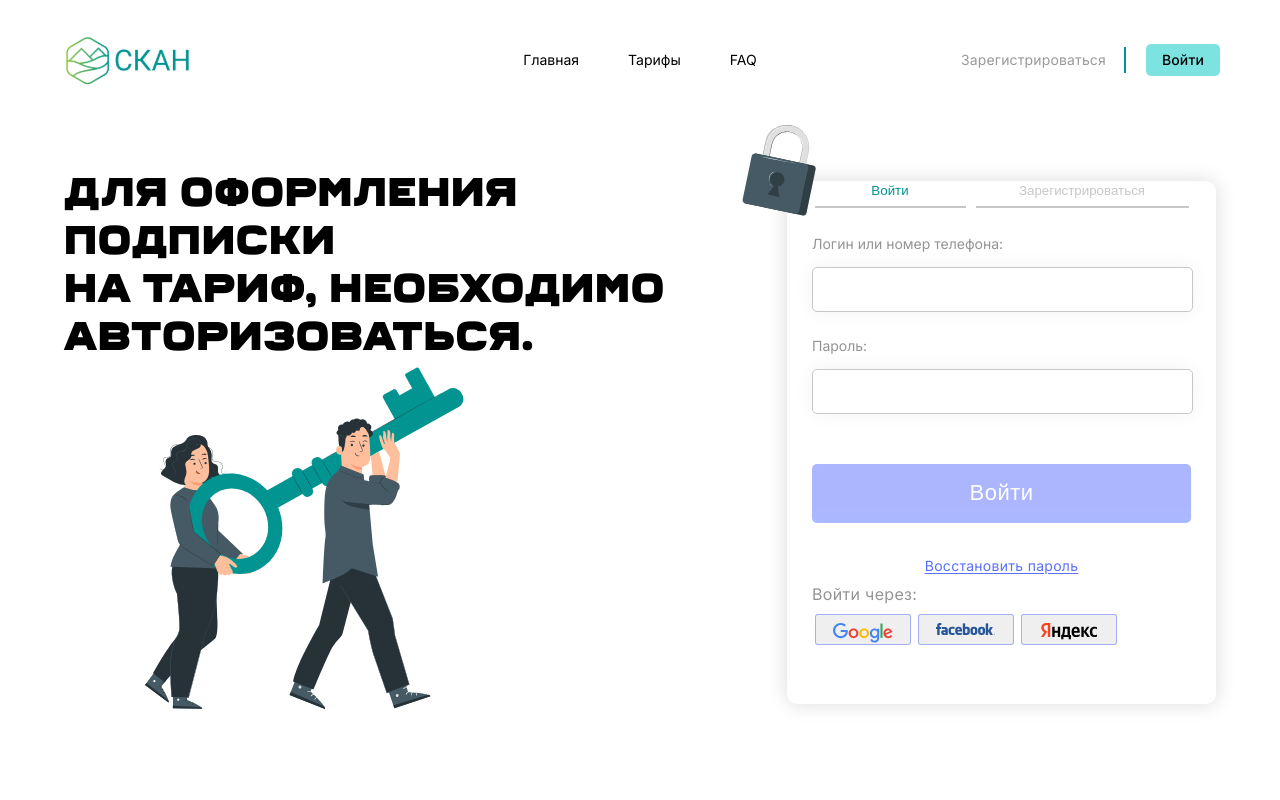
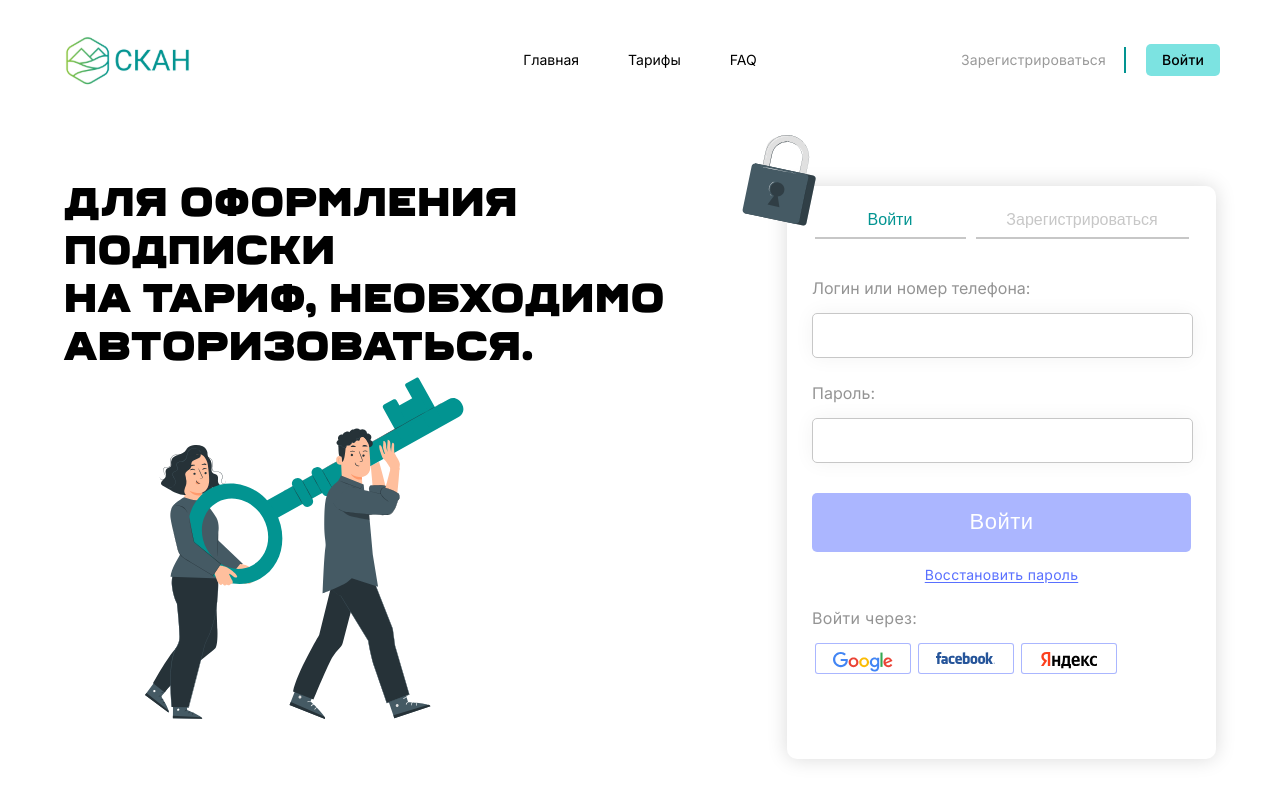
Before and after one commit to zminat/scan, a React (Vite) app: page /auth in a window 1280 px wide. Shown: the top 800 px of the page. Built offline with nearby package versions, Linux system fonts and the light colour scheme; a small style sheet from the web is missing.

Commit message:
Fixed font-sizes and margins in login form.

```diff
--- a/src/styles/LoginPage.css
+++ b/src/styles/LoginPage.css
@@ -5,7 +5,7 @@
     justify-content: space-between;
     align-items: center;
     font-family: "Inter", sans-serif;
-    top: 55px;
+    top: 65px;
 }
 
 .container img {
@@ -23,11 +23,12 @@
     height: 523px;
     top: 162px;
     left: 870px;
-    margin-top: -60px;
+    margin-top: -45px;
     margin-left: 45px;
     gap: 0;
     border-radius: 10px;
     box-shadow: 0 0 20px 0 #00000026;
+    padding: 25px 0;
 }
 
 .lock-icon {
@@ -38,14 +39,14 @@
 .form-tabs {
     display: flex;
     gap: 10px;
-    margin-top: 20px;
-    margin-bottom: 20px;
     justify-content: center;
+    margin-bottom: 40px;
 }
 
 .login-btn {
+    font-size: 16px;
     width: 151px;
-    height: 29px;
+    height: 27px;
     top: 214px;
     border: none;
     background-color: #FFFFFF;
@@ -54,8 +55,9 @@
 }
 
 .register-btn {
+    font-size: 16px;
     width: 213px;
-    height: 29px;
+    height: 27px;
     top: 214px;
     border: none;
     background-color: #FFFFFF;
@@ -84,13 +86,13 @@
 .login-page label {
     display: block;
     margin: 25px;
-    font-size: 14px;
+    font-size: 16px;
     color: var(--grey);
 }
 
 .login-page input {
     margin-top: 15px;
-    font-size: 14px;
+    font-size: 16px;
     width: 379px;
     height: 43px;
     top: 290px;
@@ -101,7 +103,7 @@
 }
 
 .submit-button {
-    margin: 25px;
+    margin: 5px 25px;
     background-color: var(--additional-blue-color);
     color: var(--white);
     width: 379px;
@@ -121,8 +123,8 @@
 }
 
 .forgot-password {
+    margin: 10px;
     display: block;
-    margin: 10px 0;
     text-align: center;
     font-size: 14px;
     font-weight: 400;
@@ -134,7 +136,7 @@
 }
 
 .social-login {
-    margin-left: 25px;
+    margin: 25px;
     font-size: 16px;
     font-weight: 400;
     line-height: 19.36px;
@@ -146,7 +148,7 @@
 .social-buttons {
     display: flex;
     justify-content: space-around;
-    margin-top: 10px;
+    margin-top: 15px;
     width: 308px;
     height: 65px;
 }
@@ -158,4 +160,5 @@
     border-radius: 3px;
     border: 1px solid #5970FF82;
     cursor: pointer;
+    background-color: var(--white);
 }
```
